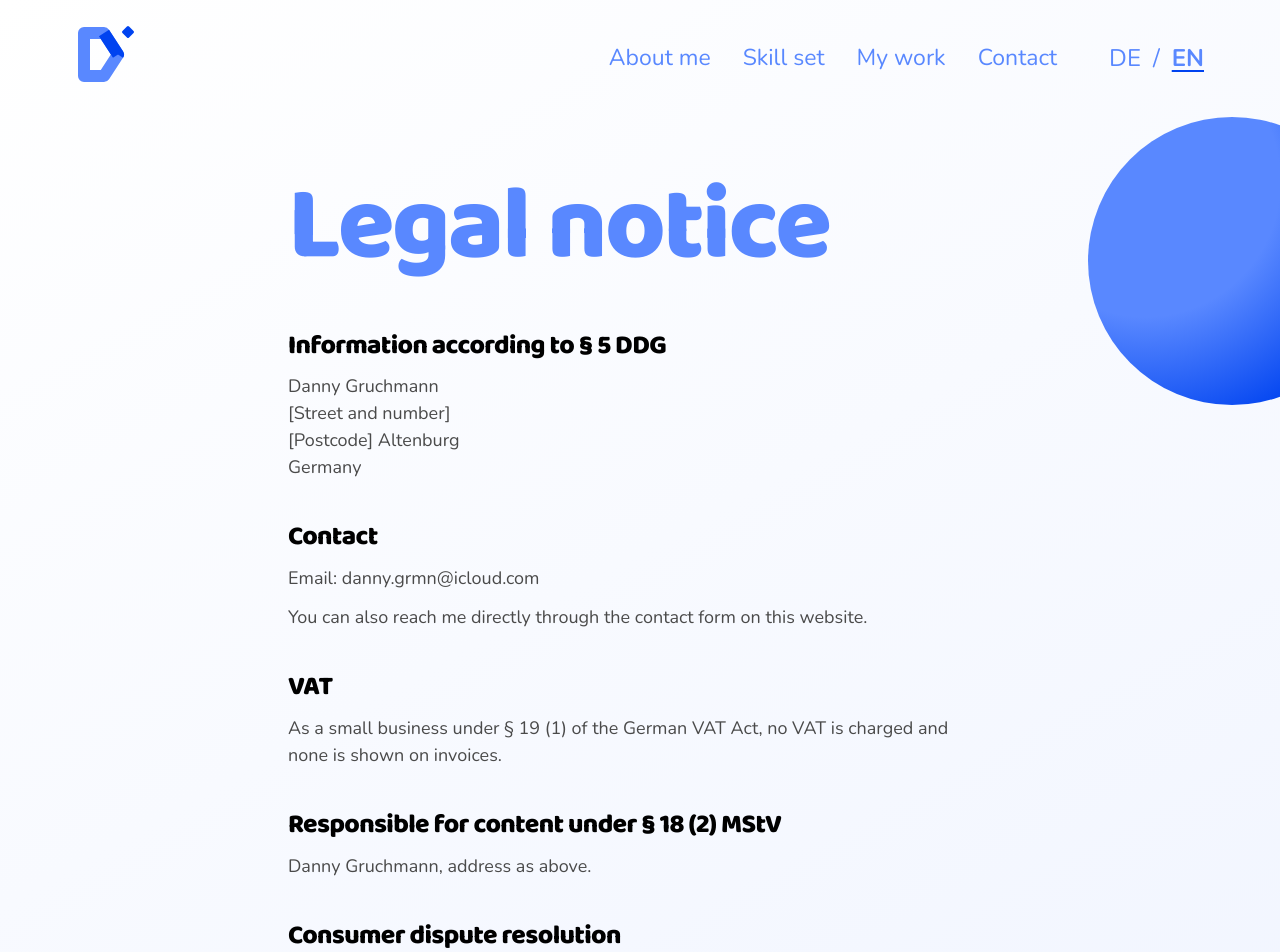
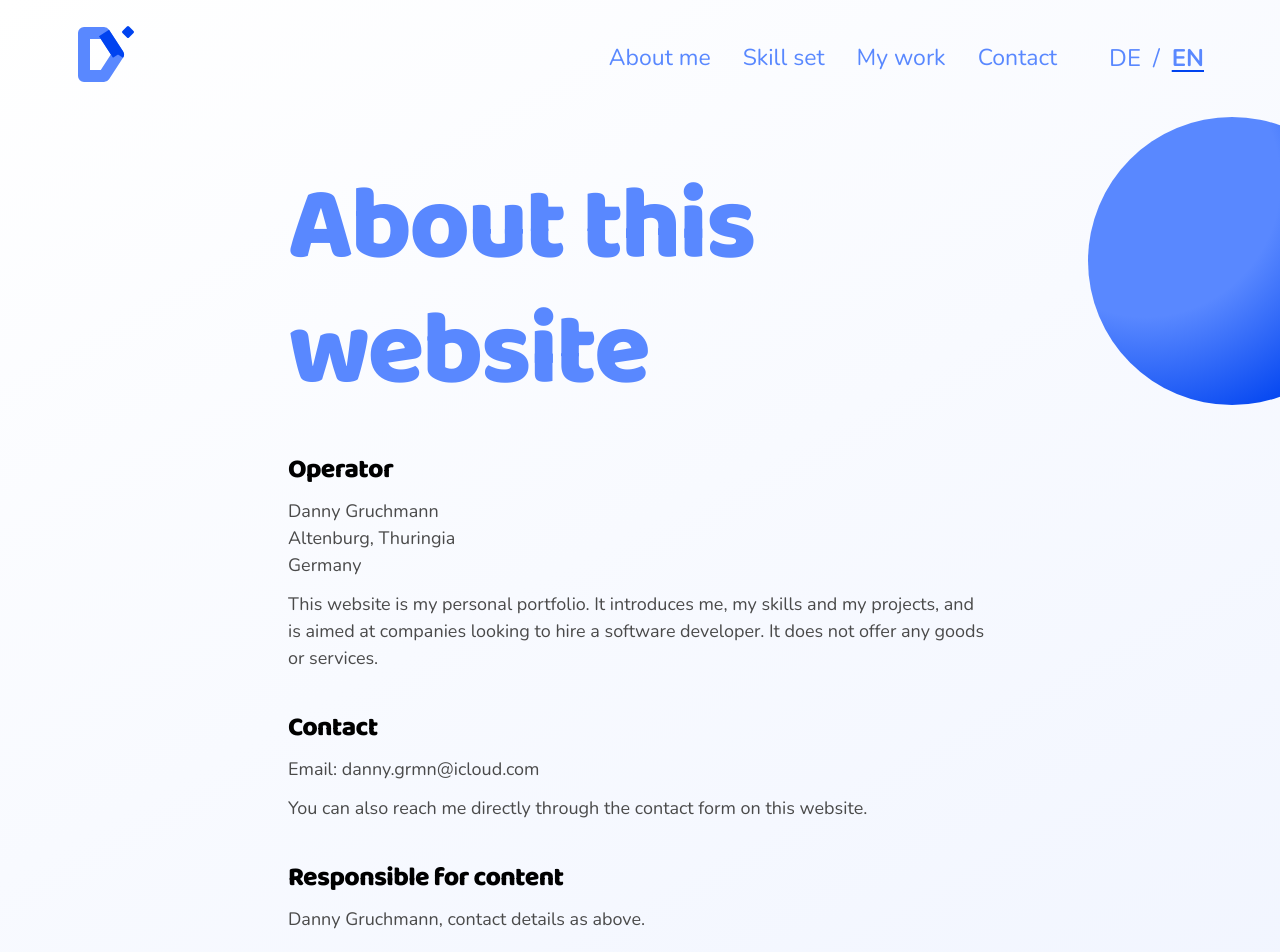
Before and after one commit to DannyGruchmann/portfolio-cv, an Angular app: page /impressum in a window 1280 px wide. Shown: the top 952 px of the page. Built offline with nearby package versions, Linux system fonts and the light colour scheme.

Commit message:
change legal texts

```diff
--- a/src/app/app.routes.ts
+++ b/src/app/app.routes.ts
@@ -11,7 +11,7 @@ export const routes: Routes = [
   {
     path: 'impressum',
     loadComponent: () => import('@/features/legal/legal-notice').then((m) => m.LegalNotice),
-    title: `Impressum – ${SITE_NAME}`,
+    title: `Angaben zur Website – ${SITE_NAME}`,
   },
   {
     path: 'datenschutz',
--- a/src/app/core/content/content.de.ts
+++ b/src/app/core/content/content.de.ts
@@ -83,7 +83,7 @@ export const CONTACT_DE: ContactContent = {
 };
 
 export const FOOTER_DE: FooterContent = {
-  legalNotice: 'Impressum',
+  legalNotice: 'Angaben zur Website',
   privacyPolicy: 'Datenschutz',
   goUpLabel: 'Nach oben',
   socialLabel: 'Soziale Netzwerke',
--- a/src/app/core/content/content.en.ts
+++ b/src/app/core/content/content.en.ts
@@ -83,7 +83,7 @@ export const CONTACT_EN: ContactContent = {
 };
 
 export const FOOTER_EN: FooterContent = {
-  legalNotice: 'Legal notice',
+  legalNotice: 'About this site',
   privacyPolicy: 'Privacy policy',
   goUpLabel: 'Back to top',
   socialLabel: 'Social networks',
--- a/src/app/core/content/legal.de.ts
+++ b/src/app/core/content/legal.de.ts
@@ -1,28 +1,14 @@
 import type { LegalPageContent } from './content.types';
 
-// ==========================================================================
-// OFFEN VOR DEM LIVEGANG: Strasse, Hausnummer und PLZ.
-// Die ladungsfaehige Anschrift ist nach § 5 Abs. 1 Nr. 1 DDG Pflicht, ein
-// Postfach genuegt nicht. Ohne sie ist das Impressum unvollstaendig und
-// abmahnbar. Beide Stellen (Impressum und Datenschutz) muessen gefuellt werden.
-//
-// Bewusst NICHT enthalten:
-//   Telefonnummer — § 5 Abs. 1 Nr. 2 DDG verlangt einen Weg zur schnellen
-//   elektronischen Kontaktaufnahme, nicht zwingend ein Telefon (EuGH,
-//   10.07.2019, C-649/17). E-Mail plus Kontaktformular erfuellen das. Wer die
-//   Nummer trotzdem nennen will, ergaenzt sie im Abschnitt "Kontakt".
-//
-//   Link auf die OS-Plattform der EU-Kommission — die Plattform wurde zum
-//   20.07.2025 eingestellt und die zugrundeliegende ODR-Verordnung aufgehoben.
-//   Ein Verweis darauf ginge heute ins Leere.
-// ==========================================================================
-
 export const LEGAL_NOTICE_DE: LegalPageContent = {
-  title: 'Impressum',
+  title: 'Angaben zu dieser Website',
   sections: [
     {
-      heading: 'Angaben gemäß § 5 DDG',
-      paragraphs: ['Danny Gruchmann\n[Straße und Hausnummer]\n[PLZ] Altenburg\nDeutschland'],
+      heading: 'Betreiber',
+      paragraphs: [
+        'Danny Gruchmann\nAltenburg, Thüringen\nDeutschland',
+        'Diese Website ist mein persönliches Portfolio. Sie stellt mich, meine Fähigkeiten und meine Projekte vor und richtet sich an Unternehmen, die eine Softwareentwicklerin oder einen Softwareentwickler suchen. Sie bietet keine Waren oder Dienstleistungen an.',
+      ],
     },
     {
       heading: 'Kontakt',
@@ -32,20 +18,8 @@ export const LEGAL_NOTICE_DE: LegalPageContent = {
       ],
     },
     {
-      heading: 'Umsatzsteuer',
-      paragraphs: [
-        'Als Kleinunternehmer im Sinne von § 19 Abs. 1 UStG wird keine Umsatzsteuer berechnet und daher auch nicht ausgewiesen.',
-      ],
-    },
-    {
-      heading: 'Verantwortlich für den Inhalt nach § 18 Abs. 2 MStV',
-      paragraphs: ['Danny Gruchmann, Anschrift wie oben.'],
-    },
-    {
-      heading: 'Verbraucherstreitbeilegung',
-      paragraphs: [
-        'Ich bin nicht bereit und nicht verpflichtet, an Streitbeilegungsverfahren vor einer Verbraucherschlichtungsstelle teilzunehmen.',
-      ],
+      heading: 'Verantwortlich für den Inhalt',
+      paragraphs: ['Danny Gruchmann, Kontakt wie oben.'],
     },
     {
       heading: 'Haftung für Inhalte',
@@ -78,7 +52,7 @@ export const PRIVACY_POLICY_DE: LegalPageContent = {
     {
       heading: 'Verantwortlicher',
       paragraphs: [
-        'Verantwortlich für die Datenverarbeitung auf dieser Website ist:\nDanny Gruchmann\n[Straße und Hausnummer]\n[PLZ] Altenburg\nE-Mail: danny.grmn@icloud.com',
+        'Verantwortlich für die Datenverarbeitung auf dieser Website ist:\nDanny Gruchmann\nAltenburg, Thüringen\nE-Mail: danny.grmn@icloud.com',
         'Ein Datenschutzbeauftragter ist gesetzlich nicht zu benennen. Bei allen Fragen zum Datenschutz wendest du dich direkt an mich.',
       ],
     },
@@ -95,7 +69,7 @@ export const PRIVACY_POLICY_DE: LegalPageContent = {
       heading: 'Kontaktformular',
       paragraphs: [
         'Wenn du mir über das Kontaktformular schreibst, werden dein Name, deine E-Mail-Adresse und deine Nachricht an eine Automatisierung auf meinem eigenen Server übermittelt (n8n, betrieben auf dem oben genannten Server in Deutschland) und von dort per E-Mail an mich weitergeleitet. Für den Versand dieser E-Mail nutze ich Brevo (Sendinblue GmbH, Köpenicker Straße 126, 10179 Berlin), dessen Server innerhalb der EU stehen. Auch mit Brevo besteht ein Vertrag zur Auftragsverarbeitung nach Art. 28 DSGVO.',
-        'Rechtsgrundlage ist deine Einwilligung nach Art. 6 Abs. 1 lit. a DSGVO, die du über die Checkbox im Formular erteilst, sowie Art. 6 Abs. 1 lit. b DSGVO, soweit die Anfrage auf einen Vertragsabschluss zielt.',
+        'Rechtsgrundlage ist deine Einwilligung nach Art. 6 Abs. 1 lit. a DSGVO, die du über die Checkbox im Formular erteilst.',
         'Die Angabe der Daten ist weder gesetzlich noch vertraglich vorgeschrieben. Ohne Name, E-Mail-Adresse und Nachricht kann ich deine Anfrage allerdings nicht beantworten. Du kannst mir stattdessen jederzeit direkt eine E-Mail schreiben.',
         'Das Formular enthält ein für dich unsichtbares Zusatzfeld, das im Normalfall leer bleibt und nur von automatisierten Anfragen ausgefüllt wird. Es dient allein der Spam-Abwehr. Rechtsgrundlage ist Art. 6 Abs. 1 lit. f DSGVO, mein berechtigtes Interesse an einem funktionsfähigen Formular.',
         'Die Daten verbleiben bei mir, bis die Anfrage abschließend bearbeitet ist, und werden anschließend gelöscht, sofern keine gesetzlichen Aufbewahrungsfristen entgegenstehen. Du kannst deine Einwilligung jederzeit formlos widerrufen, etwa per E-Mail. Die Rechtmäßigkeit der bis zum Widerruf erfolgten Verarbeitung bleibt davon unberührt.',
--- a/src/app/core/content/legal.en.ts
+++ b/src/app/core/content/legal.en.ts
@@ -1,14 +1,14 @@
 import type { LegalPageContent } from './content.types';
 
-// Spiegelbild von legal.de.ts. Aenderungen immer in beiden Dateien nachziehen —
-// die offenen Platzhalter fuer Strasse und PLZ stehen auch hier.
-
 export const LEGAL_NOTICE_EN: LegalPageContent = {
-  title: 'Legal notice',
+  title: 'About this website',
   sections: [
     {
-      heading: 'Information according to § 5 DDG',
-      paragraphs: ['Danny Gruchmann\n[Street and number]\n[Postcode] Altenburg\nGermany'],
+      heading: 'Operator',
+      paragraphs: [
+        'Danny Gruchmann\nAltenburg, Thuringia\nGermany',
+        'This website is my personal portfolio. It introduces me, my skills and my projects, and is aimed at companies looking to hire a software developer. It does not offer any goods or services.',
+      ],
     },
     {
       heading: 'Contact',
@@ -18,20 +18,8 @@ export const LEGAL_NOTICE_EN: LegalPageContent = {
       ],
     },
     {
-      heading: 'VAT',
-      paragraphs: [
-        'As a small business under § 19 (1) of the German VAT Act, no VAT is charged and none is shown on invoices.',
-      ],
-    },
-    {
-      heading: 'Responsible for content under § 18 (2) MStV',
-      paragraphs: ['Danny Gruchmann, address as above.'],
-    },
-    {
-      heading: 'Consumer dispute resolution',
-      paragraphs: [
-        'I am neither willing nor obliged to take part in dispute resolution proceedings before a consumer arbitration board.',
-      ],
+      heading: 'Responsible for content',
+      paragraphs: ['Danny Gruchmann, contact details as above.'],
     },
     {
       heading: 'Liability for content',
@@ -64,7 +52,7 @@ export const PRIVACY_POLICY_EN: LegalPageContent = {
     {
       heading: 'Controller',
       paragraphs: [
-        'The controller for data processing on this website is:\nDanny Gruchmann\n[Street and number]\n[Postcode] Altenburg, Germany\nEmail: danny.grmn@icloud.com',
+        'The controller for data processing on this website is:\nDanny Gruchmann\nAltenburg, Thuringia, Germany\nEmail: danny.grmn@icloud.com',
         'There is no legal requirement to appoint a data protection officer. For any question about data protection, please contact me directly.',
       ],
     },
@@ -81,7 +69,7 @@ export const PRIVACY_POLICY_EN: LegalPageContent = {
       heading: 'Contact form',
       paragraphs: [
         'When you write to me through the contact form, your name, email address and message are transmitted to an automation running on my own server (n8n, hosted on the server named above in Germany) and forwarded from there to me by email. To send that email I use Brevo (Sendinblue GmbH, Köpenicker Straße 126, 10179 Berlin, Germany), whose servers are located within the EU. A data processing agreement pursuant to Art. 28 GDPR is in place with Brevo as well.',
-        'The legal basis is your consent under Art. 6 (1) (a) GDPR, given via the checkbox in the form, and Art. 6 (1) (b) GDPR where the enquiry is aimed at entering into a contract.',
+        'The legal basis is your consent under Art. 6 (1) (a) GDPR, given via the checkbox in the form.',
         'Providing this data is neither required by law nor by contract. Without your name, email address and message, however, I cannot answer your enquiry. You are welcome to send me an email directly instead.',
         'The form contains an additional field that is invisible to you, normally stays empty and is only filled in by automated requests. It serves spam protection only. The legal basis is Art. 6 (1) (f) GDPR, my legitimate interest in keeping the form usable.',
         'The data stays with me until your enquiry has been dealt with and is deleted afterwards, unless statutory retention periods apply. You can withdraw your consent at any time without formality, for example by email. The lawfulness of processing carried out before the withdrawal remains unaffected.',
```
